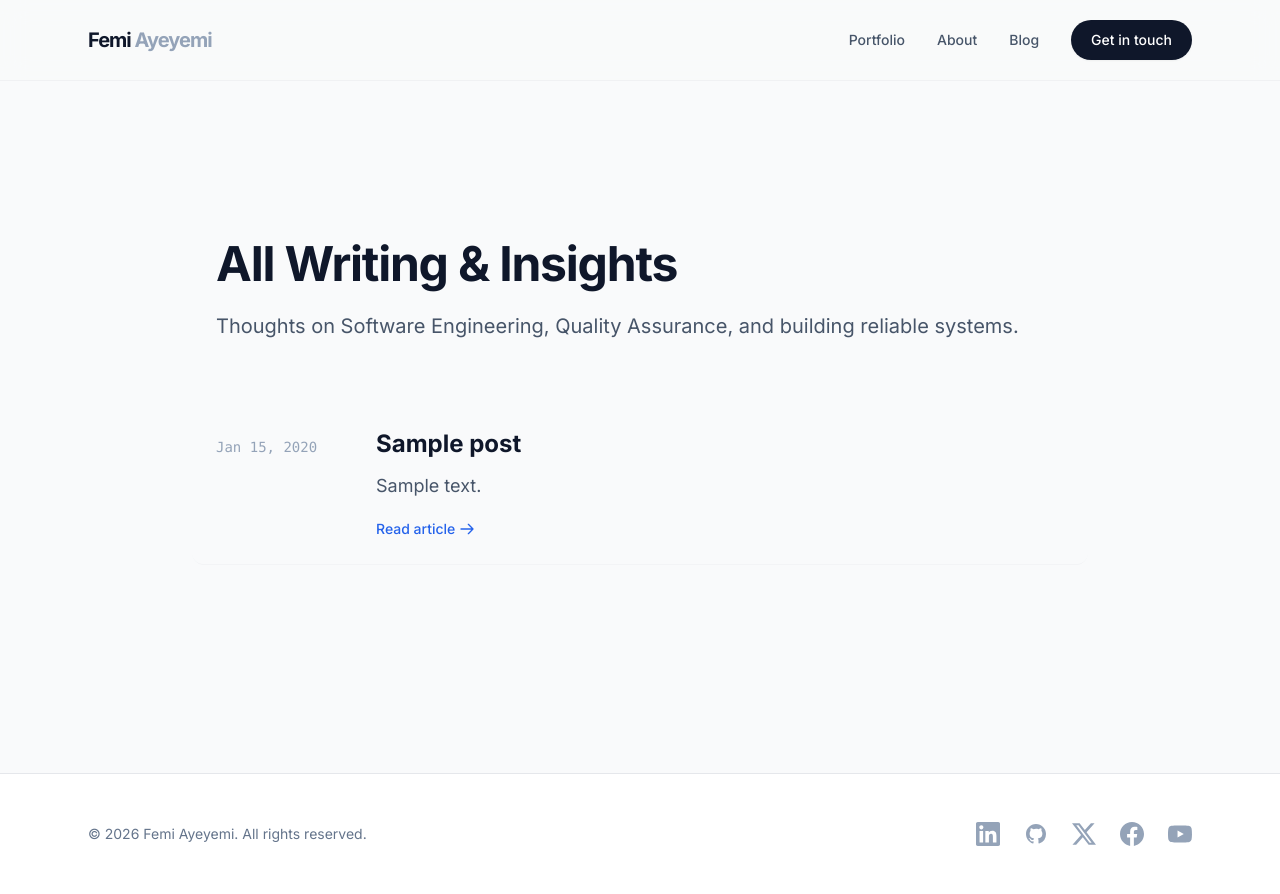
After one commit to ayeyoluwafemi/faymol, a Django app: template blog/templates/blog/post_list.html in a window 1280 px wide. The commit adds this page. Run offline with Django 5.2, Linux system fonts and the light colour scheme; the template is opened without the code that fills it: values that come from a table or form of the project are taken from there, others are empty; tables that the repository leaves empty hold one stand-in row (values such as "Sample post"); some libraries are stand-ins or nearby versions.

Commit message:
adding blog details

```diff
--- /dev/null
+++ b/blog/templates/blog/post_list.html
@@ -0,0 +1,33 @@
+{% extends 'portfolio/base.html' %}
+
+{% block content %}
+<div class="max-w-4xl mx-auto px-6 py-24 md:py-32">
+
+    <header class="mb-16">
+        <h1 class="text-4xl md:text-5xl font-extrabold tracking-tight text-slate-900 mb-6">All Writing & Insights</h1>
+        <p class="text-xl text-slate-600">Thoughts on Software Engineering, Quality Assurance, and building reliable systems.</p>
+    </header>
+
+    <div class="flex flex-col gap-12">
+        {% if posts %}
+            {% for post in posts %}
+            <article class="group flex flex-col md:flex-row gap-4 md:gap-8 items-baseline py-6 border-b border-gray-100 hover:bg-slate-50 rounded-xl transition -mx-6 px-6">
+                <time class="text-sm text-slate-400 font-mono w-32 shrink-0">{{ post.published_at|date:"M d, Y" }}</time>
+                <div>
+                    <h2 class="text-2xl font-bold mb-3 group-hover:text-blue-600 transition">
+                        <a href="{% url 'blog:post_detail' post.slug %}">{{ post.title }}</a>
+                    </h2>
+                    <p class="text-slate-600 text-lg mb-4">{{ post.content|striptags|truncatewords:40 }}</p>
+                    <a href="{% url 'blog:post_detail' post.slug %}" class="text-blue-600 font-medium text-sm inline-flex items-center group-hover:underline">
+                        Read article <svg class="w-4 h-4 ml-1" fill="none" stroke="currentColor" viewBox="0 0 24 24"><path stroke-linecap="round" stroke-linejoin="round" stroke-width="2" d="M14 5l7 7m0 0l-7 7m7-7H3"></path></svg>
+                    </a>
+                </div>
+            </article>
+            {% endfor %}
+        {% else %}
+            <p class="text-slate-500 italic">No posts published yet.</p>
+        {% endif %}
+    </div>
+
+</div>
+{% endblock %}
--- a/blog/urls.py
+++ b/blog/urls.py
@@ -5,5 +5,6 @@ from . import views
 app_name = 'blog'
 
 urlpatterns = [
+    path('', views.post_list, name='post_list'),
     path('<slug:slug>/', views.post_detail, name='post_detail'),
 ]
--- a/portfolio/templates/portfolio/index.html
+++ b/portfolio/templates/portfolio/index.html
@@ -122,7 +122,7 @@
     <section id="blog" class="py-20 border-t border-gray-200">
         <div class="flex flex-col md:flex-row md:items-end justify-between mb-12">
             <h2 class="text-3xl font-bold tracking-tight">Writing & Insights</h2>
-            <a href="#" class="text-sm font-medium text-slate-500 hover:text-slate-900 transition mt-4 md:mt-0 group">
+            <a href="{% url 'blog:post_list' %}" class="text-sm font-medium text-slate-500 hover:text-slate-900 transition mt-4 md:mt-0 group">
                 Read all posts <span class="group-hover:ml-1 transition-all">→</span>
             </a>
         </div>
```
Also changed, not shown: blog/views.py (+10 -0 lines).
